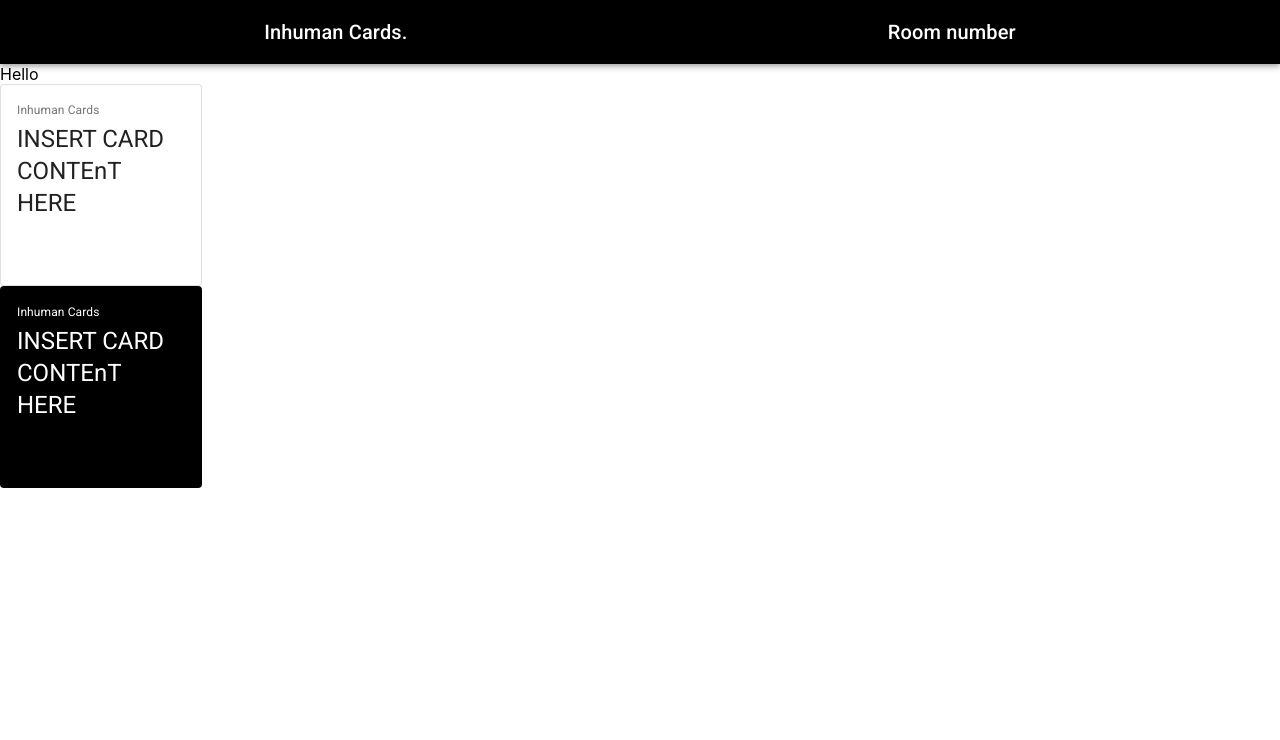
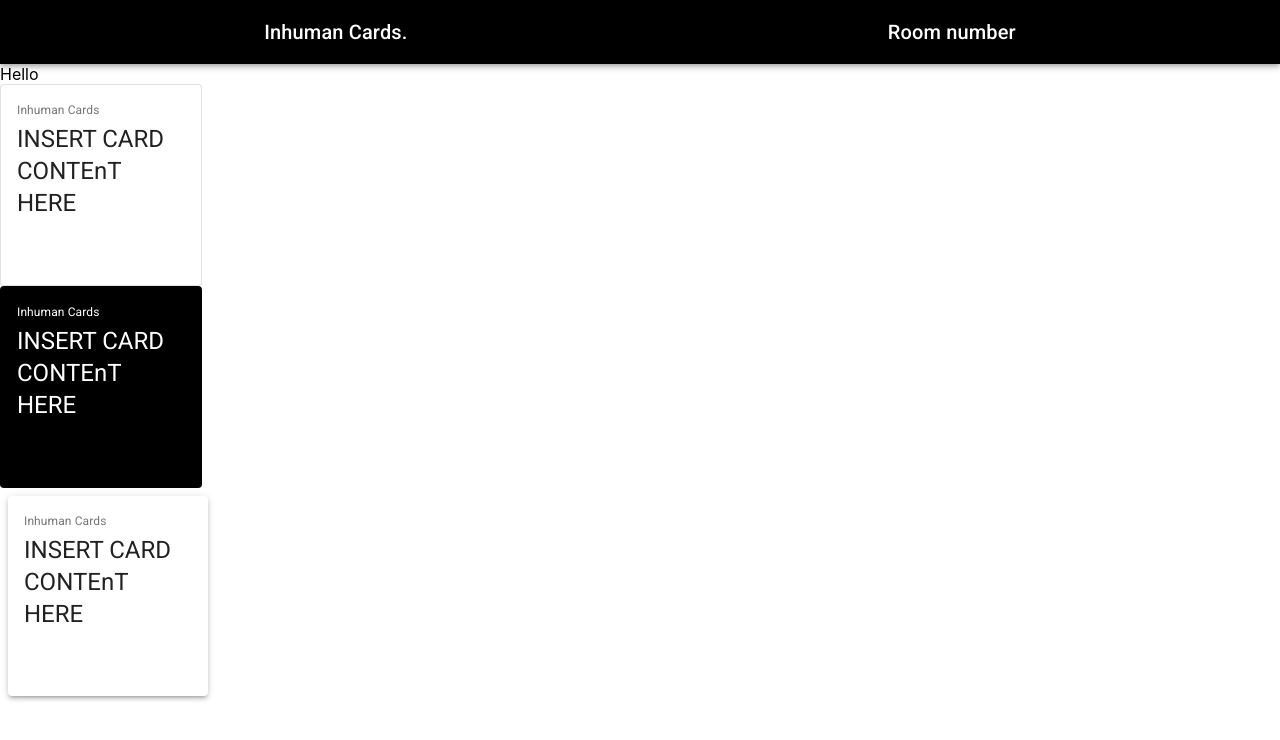
Before and after one commit to srujandeshpande/inhuman-cards, a React (Create React App) app: page /room/1 in a window 1280 px wide. Shown: the top 740 px of the page. Built offline with nearby package versions, Linux system fonts and the light colour scheme.

Commit message:
White paper card

```diff
--- a/src/components/GameRoom.js
+++ b/src/components/GameRoom.js
@@ -14,6 +14,7 @@ import CardContent from '@material-ui/core/CardContent';
 import Navbar from './gameboard/Navbar';
 import WhiteCard from './gameboard/WhiteCard';
 import BlackCard from './gameboard/BlackCard';
+import PaperCard from './gameboard/PaperCard';
 
 export default function GameRoom() {
 
@@ -23,6 +24,7 @@ export default function GameRoom() {
       Hello
       <WhiteCard/>
       <BlackCard/>
+      <PaperCard/>
     </div>
   );
 }
--- /dev/null
+++ b/src/components/gameboard/PaperCard.js
@@ -0,0 +1,40 @@
+import React from 'react';
+import { makeStyles } from '@material-ui/core/styles';
+import Paper from '@material-ui/core/Paper';
+import Typography from '@material-ui/core/Typography';
+import CardContent from '@material-ui/core/CardContent';
+
+
+const useStyles = makeStyles((theme) => ({
+  root: {
+    display: 'flex',
+    flexWrap: 'wrap',
+    '& > *': {
+      margin: theme.spacing(1),
+      width: theme.spacing(25),
+      height: theme.spacing(25),
+    },
+  },
+  title: {
+    fontSize: 12,
+  },
+}));
+
+export default function PaperCard() {
+  const classes = useStyles();
+
+  return (
+    <div className={classes.root}>
+      <Paper elevation={3} >
+      <CardContent>
+        <Typography className={classes.title} color="textSecondary" gutterBottom>
+          Inhuman Cards
+        </Typography>
+        <Typography variant="h5" component="h2">
+          INSERT CARD CONTEnT HERE
+        </Typography>
+      </CardContent>
+      </Paper>
+    </div>
+  );
+}
```
